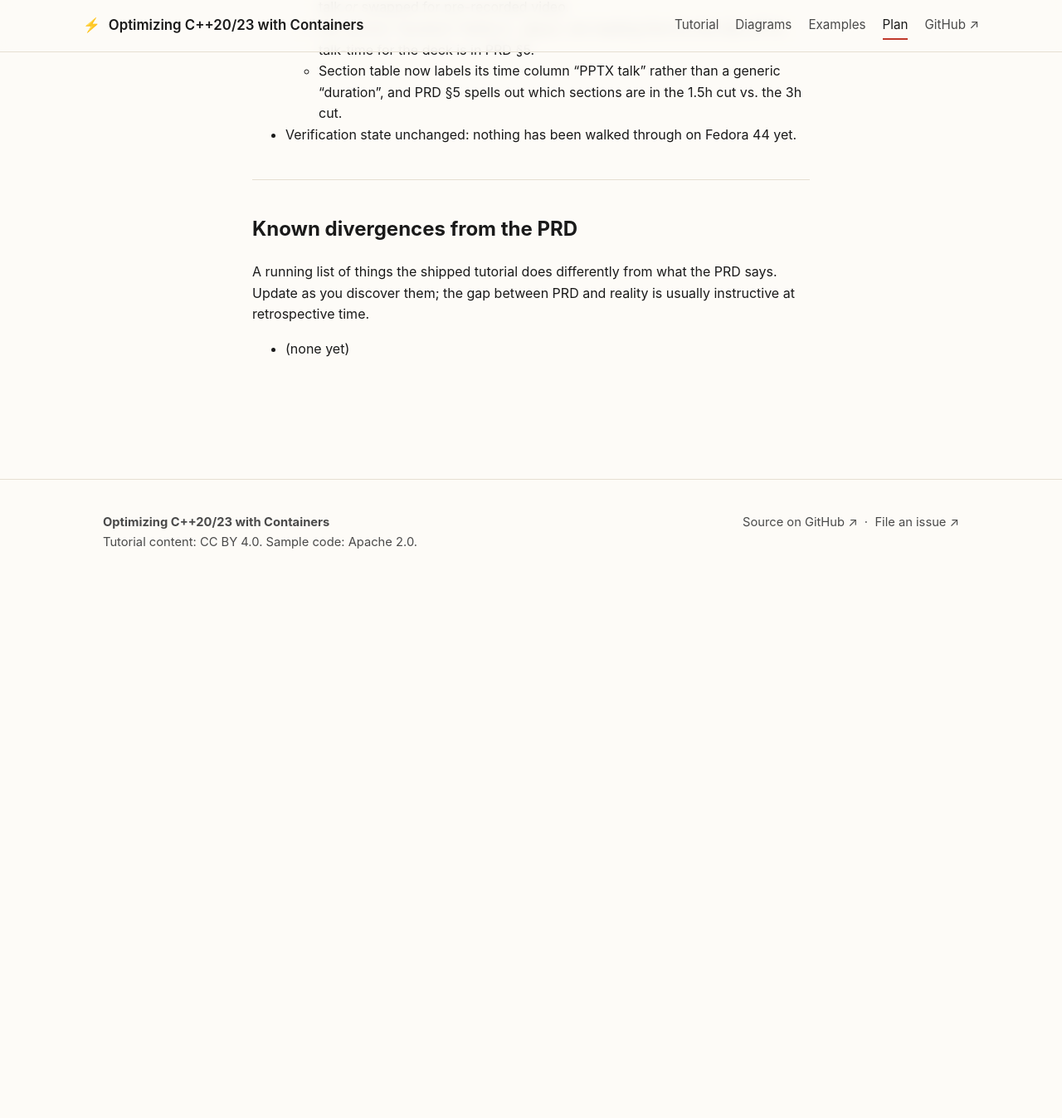
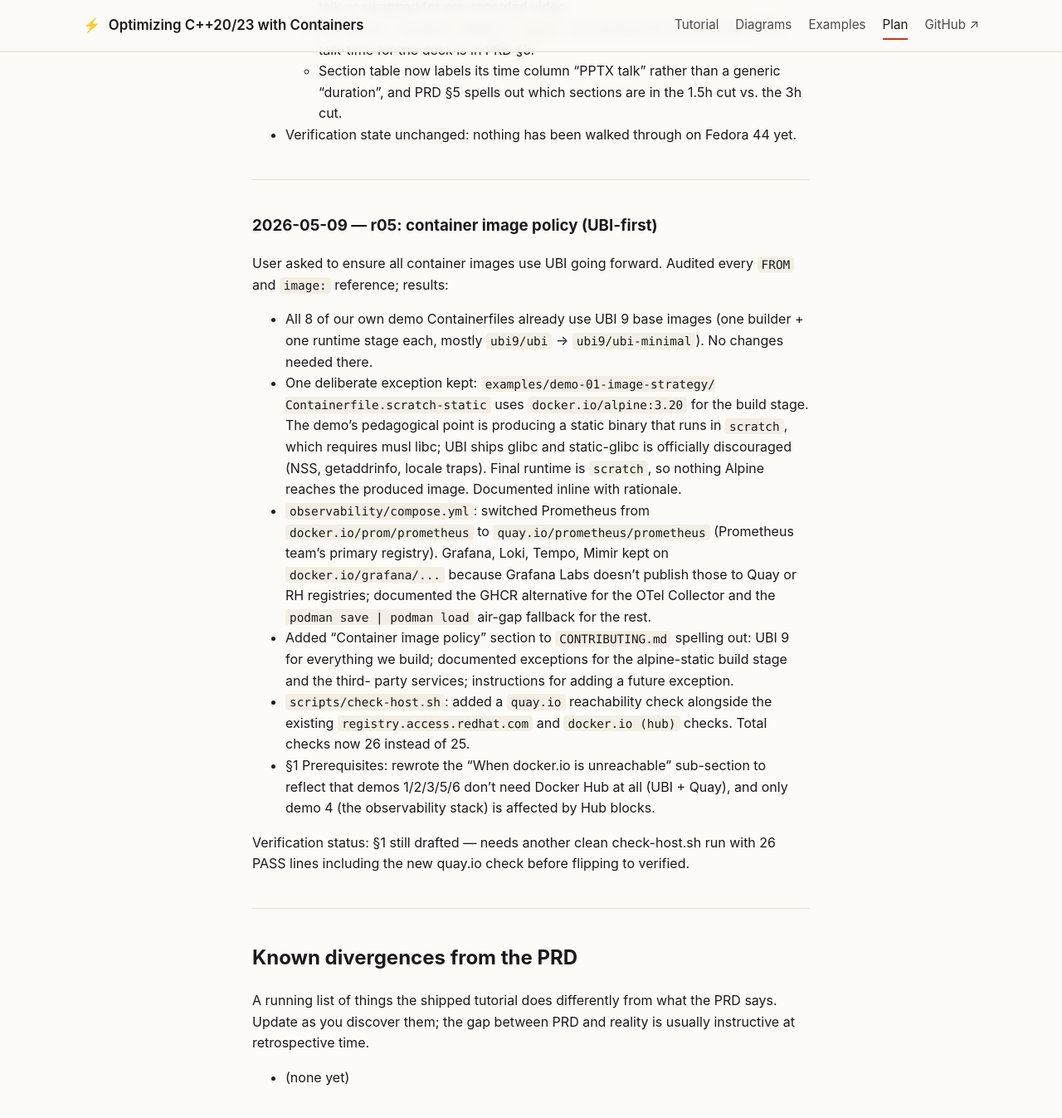
Before and after one commit to patterncatalyst/cpp-container-optimization-tutorial, a Jekyll site: the page built from _plans/reconciliation-plan.md, in a window 1280 px wide and 1400 px high, scrolled down 9423 px. Shown: the top 1347 px of the window at 83% size. Built offline with Jekyll 4.4.1, drawn with Linux system fonts in a browser that asks for light colours; before the commit the page ends 10136 px from its top, so only the background shows below that.

Commit message:
chore: UBI-first container image policy

```diff
--- a/_plans/reconciliation-plan.md
+++ b/_plans/reconciliation-plan.md
@@ -343,6 +343,47 @@ green run on a fresh Fedora 44 VM before flipping to "verified".
 
 ---
 
+### 2026-05-09 — r05: container image policy (UBI-first)
+
+User asked to ensure all container images use UBI going forward.
+Audited every `FROM` and `image:` reference; results:
+
+- All 8 of our own demo Containerfiles already use UBI 9 base
+  images (one builder + one runtime stage each, mostly
+  `ubi9/ubi` → `ubi9/ubi-minimal`). No changes needed there.
+- One deliberate exception kept: `examples/demo-01-image-strategy/
+  Containerfile.scratch-static` uses `docker.io/alpine:3.20` for
+  the build stage. The demo's pedagogical point is producing a
+  static binary that runs in `scratch`, which requires musl libc;
+  UBI ships glibc and static-glibc is officially discouraged
+  (NSS, getaddrinfo, locale traps). Final runtime is `scratch`,
+  so nothing Alpine reaches the produced image. Documented inline
+  with rationale.
+- `observability/compose.yml`: switched Prometheus from
+  `docker.io/prom/prometheus` to `quay.io/prometheus/prometheus`
+  (Prometheus team's primary registry). Grafana, Loki, Tempo,
+  Mimir kept on `docker.io/grafana/...` because Grafana Labs
+  doesn't publish those to Quay or RH registries; documented
+  the GHCR alternative for the OTel Collector and the
+  `podman save | podman load` air-gap fallback for the rest.
+- Added "Container image policy" section to `CONTRIBUTING.md`
+  spelling out: UBI 9 for everything we build; documented
+  exceptions for the alpine-static build stage and the third-
+  party services; instructions for adding a future exception.
+- `scripts/check-host.sh`: added a `quay.io` reachability check
+  alongside the existing `registry.access.redhat.com` and
+  `docker.io (hub)` checks. Total checks now 26 instead of 25.
+- §1 Prerequisites: rewrote the "When docker.io is unreachable"
+  sub-section to reflect that demos 1/2/3/5/6 don't need Docker
+  Hub at all (UBI + Quay), and only demo 4 (the observability
+  stack) is affected by Hub blocks.
+
+Verification status: §1 still drafted — needs another clean
+check-host.sh run with 26 PASS lines including the new quay.io
+check before flipping to verified.
+
+---
+
 ## Known divergences from the PRD
 
 A running list of things the shipped tutorial does differently from
```
Also changed, not shown: CONTRIBUTING.md (+49 -0 lines), _docs/01-prerequisites.md (+32 -10 lines), observability/compose.yml (+26 -1 lines), 2 other files.
